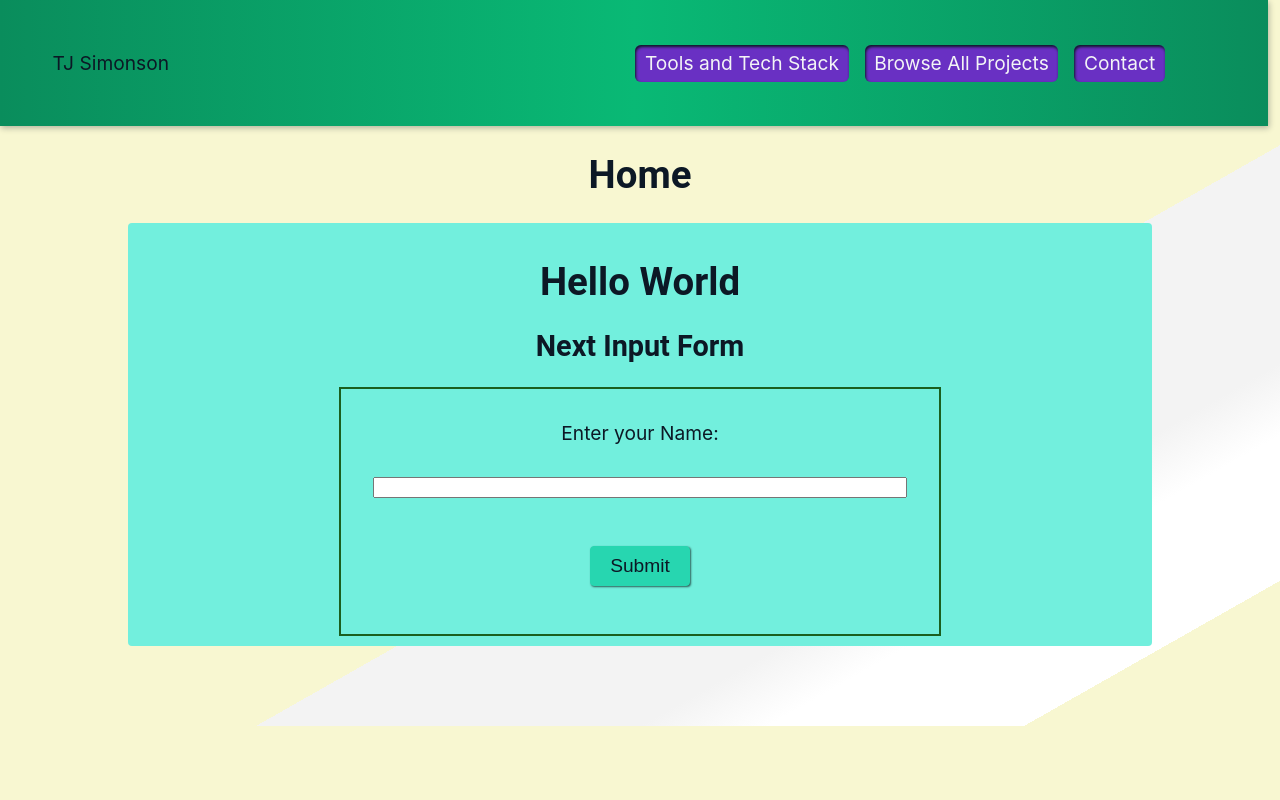
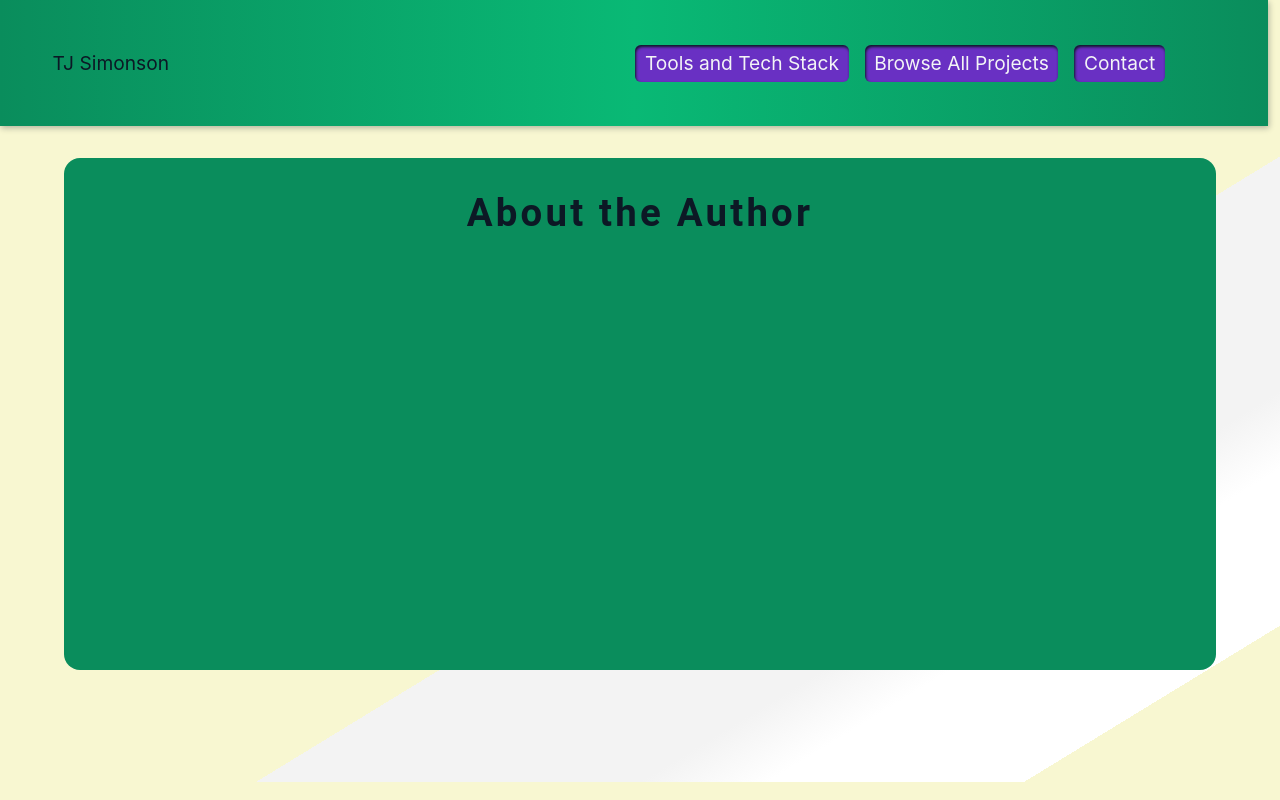
Before and after one commit to ttytango/nextjs-portofolio, a Next.js app: page / in a window 1280 px wide. Shown: the top 800 px of the page. Built offline with nearby package versions, Linux system fonts and the light colour scheme.

Commit message:
homepage/about-me started

```diff
--- /dev/null
+++ b/components/home/about-me.js
@@ -0,0 +1,12 @@
+import styles from "./about-me.module.scss";
+function AboutMe() {
+	return (
+		<div className={styles.homeContent}>
+			<div className={styles.title}>
+				<h1>About the Author</h1>
+			</div>
+		</div>
+	);
+}
+
+export default AboutMe;
--- /dev/null
+++ b/components/home/about-me.module.scss
@@ -0,0 +1,15 @@
+    @import "../../styles/variables";
+    .homeContent {
+        width: 90vw;
+        min-height: 40vw;
+        margin: 2rem auto;
+        background: $color-tertiary-dark;
+        padding: 1rem 0.4rem;
+        border-radius: $default-card-border-radius*4;
+        h1 {
+            margin: 1rem auto;
+            letter-spacing: .2rem;
+        }
+    }
+
+    .title {}
--- a/pages/index.js
+++ b/pages/index.js
@@ -1,13 +1,15 @@
 // import Head from "next/head";
 // import Image from "next/image";
 // import styles from "../styles/Home.module.css";
-import StringCapitaliseForm from "../components/string-formatter/string-format-form";
+// import StringCapitaliseForm from "../components/string-formatter/string-format-form";
+import AboutMe from "../components/home/about-me";
 
 export default function Home() {
 	return (
 		<div className="center">
-			<h1>Home</h1>
-			<StringCapitaliseForm />
+			{/* <h1>Home</h1> */}
+			<AboutMe />
+			{/* <StringCapitaliseForm /> */}
 		</div>
 		// <div className={styles.container}>
 		//   <Head>
```
Also changed, not shown: components/ui/modal.module.scss (+6 -5 lines).
